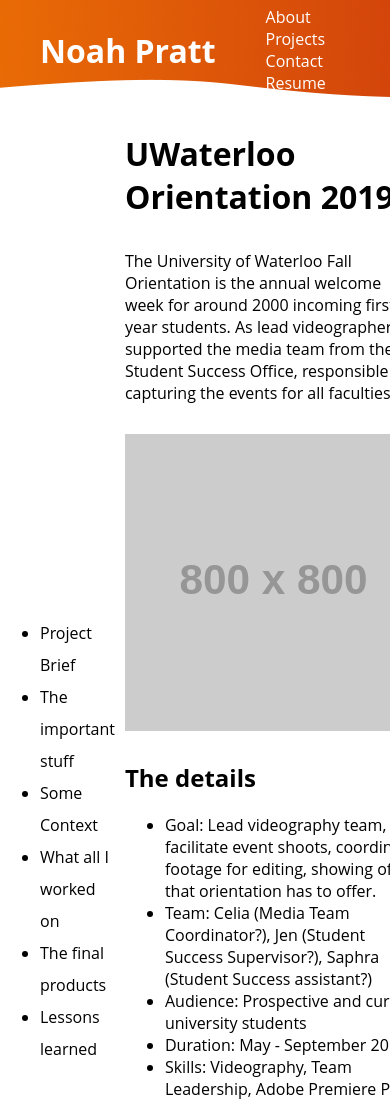
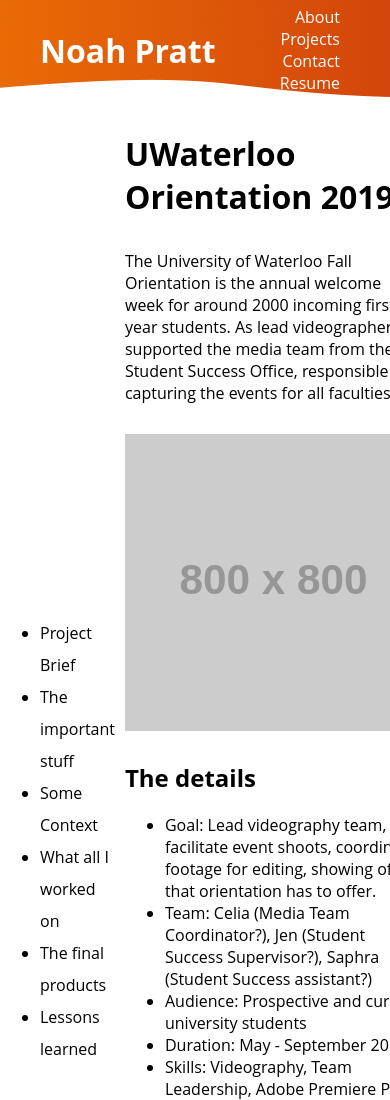
Before and after one commit to noahpratt/noahpratt.github.io, a plain HTML site: page Waterloo-Orientation.html in a window 390 px wide. Shown: the top 1100 px of the page. Drawn offline with Linux system fonts and the light colour scheme; placeholder pictures from the web are drawn by us.

Commit message:
Fix secondary nav

```diff
--- a/Waterloo-Orientation.html
+++ b/Waterloo-Orientation.html
@@ -17,28 +17,30 @@
 </head>
 <body>
   <header>
-    <div id="secondary-nav">
-      <div>
-        <h1><a href="index.html">Noah&nbsp;Pratt</a></h1>
-        <ul>
-          <li><a href="about.html">About</a></li>
-          <li><a href="index.html#projects">Projects</a></li>
-          <li><a href="contact.html">Contact</a></li>
-          <li><a href="NoahPratt_Resume.pdf">Resume</a></li>
-        </ul>
+    <div class="header-container">
+      <div class="header-title">
+        <h1><a href="index.html" id="logo">Noah&nbsp;Pratt</a></h1>
+        <a href="javascript:void(0);" class="icon" onClick="myFunction()">
+          <img src="img/hamburger.png">
+        </a>
+      </div>
+      <div class="header-links" id="myLinks">
+        <a href="about.html">About</a>
+        <a href="index.html#projects">Projects</a>
+        <a href="contact.html">Contact</a>
+        <a href="NoahPratt_Resume.pdf">Resume</a>
       </div>
     </div>
-    <div class="header-container">
-      <h1><a href="index.html">Noah&nbsp;Pratt</a></h1>
-      <ul id="myLinks">
-        <li><a href="about.html">About</a></li>
-        <li><a href="index.html#projects">Projects</a></li>
-        <li><a href="contact.html">Contact</a></li>
-        <li><a href="NoahPratt_Resume.pdf">Resume</a></li>
-      </ul>
-      <a href="javascript:void(0);" class="icon" onClick="myFunction()">
-        <img src="img/hamburger.png">
-      </a>
+    <div id="secondary-nav">
+      <div class="header-container">
+        <h1><a href="index.html" id="logo">Noah&nbsp;Pratt</a></h1>
+        <div class="header-links">
+          <a href="about.html">About</a>
+          <a href="index.html#projects">Projects</a>
+          <a href="contact.html">Contact</a>
+          <a href="NoahPratt_Resume.pdf">Resume</a>
+        </div>
+      </div>
     </div>
   </header>
   <main class="showcase">
--- a/style.css
+++ b/style.css
@@ -48,7 +48,7 @@ a:hover {
 
 /* Navigation ----------------------------------------------------------------*/
 
-.header-container, #secondary-nav div {
+.header-container, .secondary-nav-container{
   display: flex;
   flex-direction: row;
   flex-wrap: nowrap;
@@ -91,21 +91,19 @@ header li {
   background-repeat: no-repeat;
   opacity: 0;
   width: 100%;
+  height: 100px;
   position: fixed;
   transition: opacity .5s;
-  display: flex;
-  flex-direction: row;
-  flex-wrap: nowrap;
-  align-items: center;
   z-index: 2;
+  margin-top: -100px;
 }
-#secondary-nav div {
-  width: 100%;
+.secondary-header-container{
+  max-width: 1200px;
 }
 #secondary-nav h1 a {
   color: #f07903;
 }
-#secondary-nav li a {
+#secondary-nav a {
   color: #cf3d0c;
 }
 
```
Also changed, not shown: HOBY-WLC.html (+11 -1 lines), Hack-Harvard.html (+11 -1 lines), Hack-Yale.html (+11 -1 lines), Light-or-Shadow.html (+11 -1 lines), Portfolio-Website.html (+11 -1 lines), about.html (+11 -1 lines), contact.html (+11 -1 lines), index.html (+11 -1 lines), project.html (+11 -1 lines).
